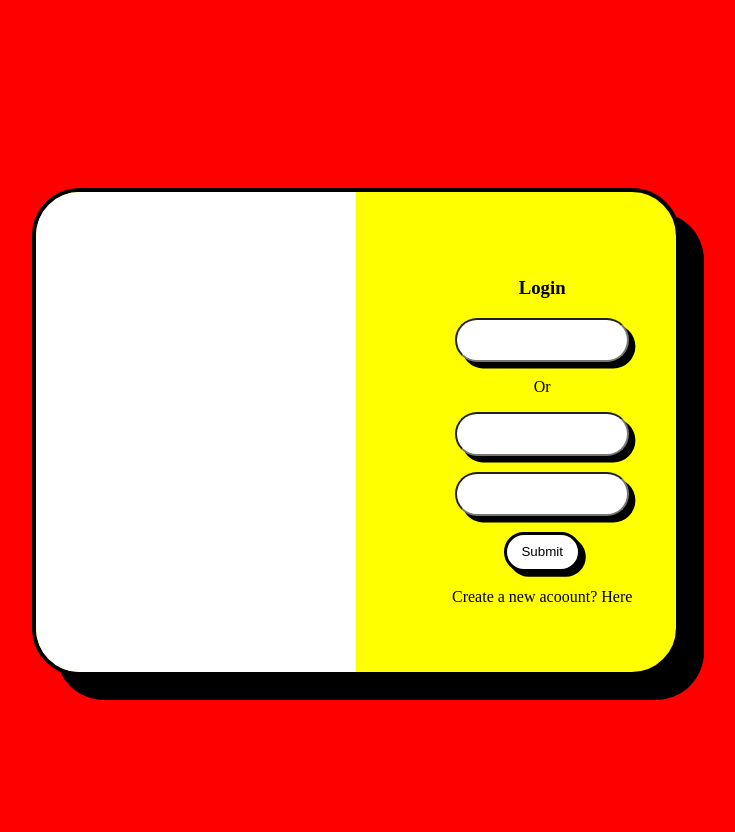
After one commit to 4eLondon/ABC_Fast_or_Slow, a PHP site: page /pages/auth.php in a window 1280 px wide. The commit adds this page. Shown: the whole page, without its empty margins (284-1019 px from the left). Run offline with PHP 8.4, Linux system fonts and the light colour scheme.

Commit message:
Refactor: Created framework for new lobby and auth pages

```diff
--- /dev/null
+++ b/pages/auth.php
@@ -0,0 +1,68 @@
+<?php
+$title = "Account"
+?>
+
+<!DOCTYPE HTML>
+<html>
+
+<head>
+    <title><?= $title ?></title>
+    <link rel="stylesheet" href="../src/css/master.css">
+    <link rel="stylesheet" href="../src/css/auth.css">
+    <link rel="stylesheet" href="../src/css/classes.css">
+</head>
+
+<body>
+
+    <div id="master" class="flex flex-row fullscreen items-center">
+
+        <section id="auth" class="flex flex-row items-center-y gap-2">
+
+            <section id="auth_panel">
+                <img>
+            </section>
+
+            <div id="auth_data">
+
+                <section id="signup" class="flex flex-col items-center hidden">
+                    <h1>Signup</h1>
+                    <form id="" class="flex flex-col items-center gap-1">
+                        <input class="input-text-classic" type="text" name="username" maxlength="80" required>
+                        <input class="input-text-classic" type="email" name="email">
+                        <input class="input-text-classic" type="password" name="password" minlength="8" required>
+                        <input class="input-text-classic" type="password" name="confirm-password" minlength="8" required>
+                        <button type="submit" class="button-classic">Submit</button>
+                        <span>Already have an account? <a>Log in</a></span>
+
+                    </form>
+                </section>
+
+
+
+                <section id="login" class="flex flex-col items-center">
+
+                    <h1>Login</h1>
+                    <form class="flex flex-col items-center gap-1">
+                        <div class="flex flex-col gap-1 items-center-y">
+                            <input class="input-text-classic" type="text" name="username" maxlength="80">
+                            <span>Or</span>
+                            <input class="input-text-classic" type="email" name="email">
+                        </div>
+
+                        <input class="input-text-classic" type="password" name="password" minlength="8" required>
+
+                        <button type="submit" class="button-classic">Submit</button>
+
+                        <span>Create a new acoount? <a>Here</a></span>
+                    </form>
+
+                </section>
+            </div>
+
+        </section>
+
+    </div>
+
+</body>
+
+</html>
--- /dev/null
+++ b/src/css/auth.css
@@ -0,0 +1,28 @@
+/* - - - - - - - - - - - - - - -
+        ( Auth page )
+ - - - - - - - - - - - - - - - - */
+
+
+/* ---------------------------- */
+#auth {
+    background-color: yellow;
+    width: 50%;
+    height: 60%;
+    border-radius: 3rem;
+    box-shadow: black 1.5rem 1.5rem;
+    border: black 0.3rem solid;
+}
+
+#auth_panel {
+    height: 100%;
+    width: 50%;
+    background-color: white;
+    border-top-left-radius: 2.7rem;
+    border-bottom-left-radius: 2.7rem;
+    margin-right: 3rem;
+}
+
+#login {
+    width: fit-content;
+    margin-inline: 1rem;
+}
--- a/src/css/classes.css
+++ b/src/css/classes.css
@@ -1,5 +1,5 @@
 /* x x x x x x x x x x x x x x x x x x x
-        [ Containers & Content ]
+        [ Containers & Alignment ]
  x x x x x x x x x x x x x x x x x x x */
 
 .flex {
@@ -25,6 +25,25 @@
 .gap-4 {
     gap: 4rem;
 }
+
+
+.margin-1 {
+    margin: 1rem;
+}
+
+.margin-2 {
+    margin: 2rem;
+}
+
+.margin-4 {
+    margin: 4rem;
+}
+
+
+
+
+
+
 
 .items-center {
     justify-content: center;
@@ -74,18 +93,47 @@
 
 
 /* x x x x x x x x x x x x x x x x x x x
-            [ Buttons ]
+            [ Buttons & Inputs ]
  x x x x x x x x x x x x x x x x x x x */
 
 .button-classic {
-    border-radius: 5rem;
     width: 6dvw;
     height: 5dvh;
-    border: none;
+    border: black 0.2rem solid;
+    border-radius: 10rem;
     background-color: white;
-    border: solid black 0.2rem;
+    box-shadow: 0.3rem 0.3rem black;
 }
 
+.button-lobby-menu {
+    width: fit-content;
+    padding: 0.3rem;
+    padding-right: 1rem;
+    padding-left: 0.5rem;
+    align-items: center;
+    justify-content: start;
+    background: none;
+    border: none;
+    font-size: 2rem;
+}
+
+.icon-lobby-menu {
+    width: 2rem;
+    height: 2rem;
+    background-color: blue;
+    border: none;
+}
+
+.input-text-classic {
+    width: 12dvw;
+    height: 3dvh;
+    border: black solid 0.2;
+    border-radius: 10rem;
+    background-color: white;
+    padding: 0.5rem;
+    box-shadow: 0.4rem 0.4rem black;
+
+}
 
 /* x x x x x x x x x x x x x x x x x x x
             [ Cards ]
@@ -116,9 +164,19 @@
     width: 16rem;
     height: 90%;
     background-color: black;
-    border-radius: 1rem;
+    border-radius: 0.1rem;
     border: solid white 0.5rem;
     outline: black 0.5rem solid;
+}
+
+.card-large-inner {
+    background-color: white;
+    transform: skewY(-20deg);
+    height: 70%;
+    width: 100%;
+    border-inline: black solid 0.5rem;
+    outline: white 0.2rem solid;
+    outline-offset: 0.3rem;
 }
 
 .card-small {
--- a/src/css/master.css
+++ b/src/css/master.css
@@ -5,6 +5,7 @@
 body {
     margin: 0;
     padding: 0;
+    overflow-x: hidden;
 }
 
 a {
```
Also changed, not shown: other parts of src/css/master.css (+0 -60 lines), index.php (+19 -5 lines), pages/lobby.php (+77 -1 lines), src/css/index.css (added, +63 -0 lines), src/css/lobby.css (added, +9 -0 lines).
